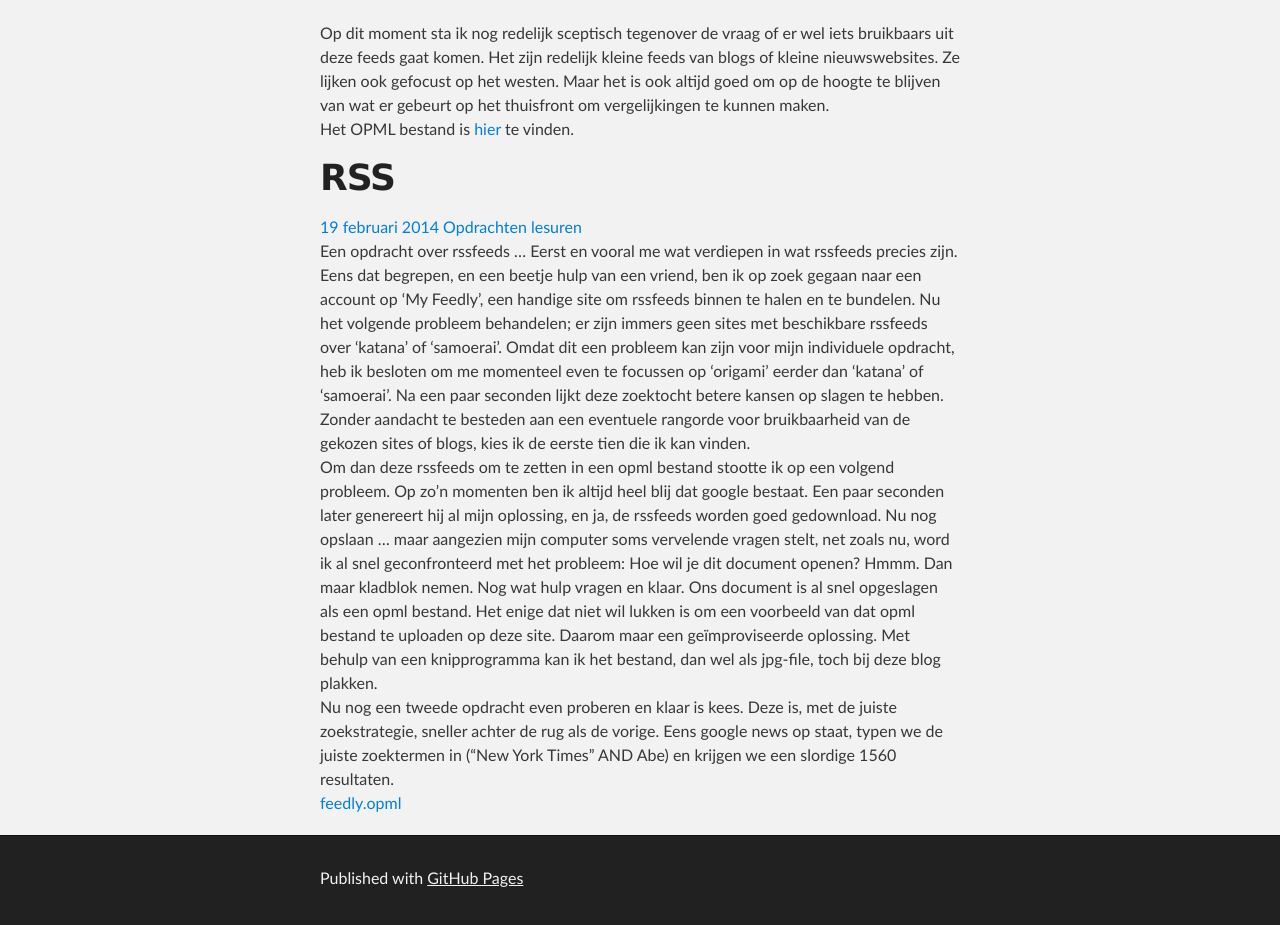
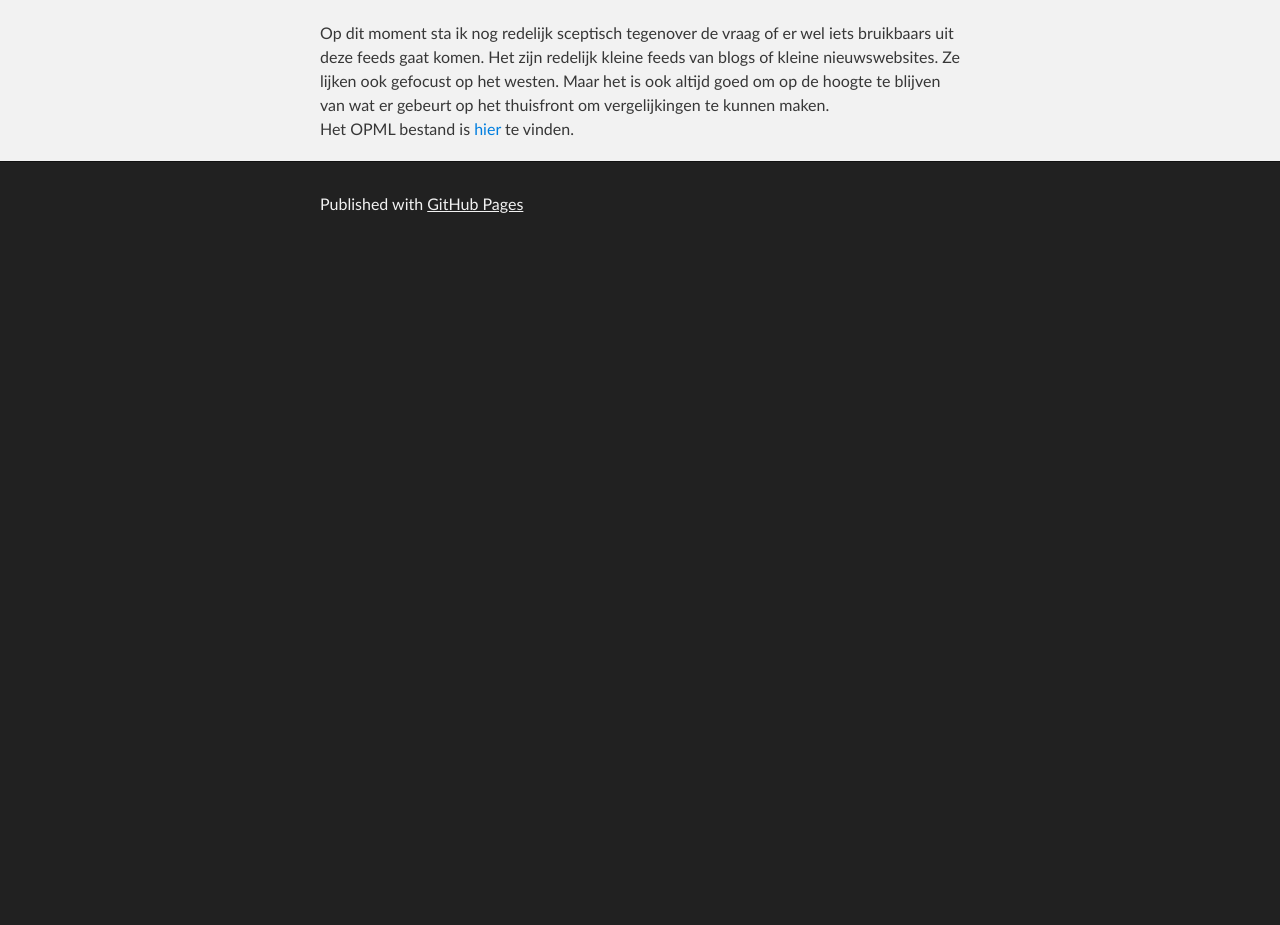
Before and after one commit to SammieWalschaerts/sammiewalschaerts.github.io, a plain HTML site: page index.html in a window 1280 px wide. Shown: the part 836-1761 px from the top of the page. After the commit the page ends 1087 px from the top, so only its background shows below. Drawn offline with Linux system fonts and the light colour scheme.

Commit message:
Update index.html

```diff
--- a/index.html
+++ b/index.html
@@ -44,22 +44,6 @@
           <div>Op dit moment sta ik nog redelijk sceptisch tegenover de vraag of er wel iets bruikbaars uit deze feeds gaat komen. Het zijn redelijk kleine feeds van blogs of kleine nieuwswebsites. Ze lijken ook gefocust op het westen. Maar het is ook altijd goed om op de hoogte te blijven van wat er gebeurt op het thuisfront om vergelijkingen te kunnen maken.</div>
           <div>Het OPML bestand is <a href="http://speedy.sh/D8ZQQ/feedly.opml">hier</a> te vinden.</div>
 
-          <h1>
-<a name="-rss-" class="anchor" href="#-rss-"><span class="octicon octicon-link"></span></a> RSS </h1>
-<a href="http://Jana88.github.io/19februari2014" title="Permalink to Bachelor Paper of niet?" rel="bookmark">19 februari 2014</a>
-<a href="http://Jana88.github.io/Opdrachtenles" title="Permalink to Bachelor Paper of niet?" rel="bookmark">Opdrachten lesuren</a>
-
-<div>
-
-<div>Een opdracht over rssfeeds … Eerst en vooral me wat verdiepen in wat rssfeeds precies zijn. Eens dat begrepen, en een beetje hulp van een vriend, ben ik op zoek gegaan naar een account op ‘My Feedly’, een handige site om rssfeeds binnen te halen en te bundelen. Nu het volgende probleem behandelen; er zijn immers geen sites met beschikbare rssfeeds over ‘katana’ of ‘samoerai’. Omdat dit een probleem kan zijn voor mijn individuele opdracht, heb ik besloten om me momenteel even te focussen op ‘origami’ eerder dan ‘katana’ of ‘samoerai’. Na een paar seconden lijkt deze zoektocht betere kansen op slagen te hebben. Zonder aandacht te besteden aan een eventuele rangorde voor bruikbaarheid van de gekozen sites of blogs, kies ik de eerste tien die ik kan vinden.
-<div> </div>
-<div>Om dan deze rssfeeds om te zetten in een opml bestand stootte ik op een volgend probleem. Op zo’n momenten ben ik altijd heel blij dat google bestaat. Een paar seconden later genereert hij al mijn oplossing, en ja, de rssfeeds worden goed gedownload. Nu nog opslaan … maar aangezien mijn computer soms vervelende vragen stelt, net zoals nu, word ik al snel geconfronteerd met het probleem: Hoe wil je dit document openen? Hmmm. Dan maar kladblok nemen. Nog wat hulp vragen en klaar. Ons document is al snel opgeslagen als een opml bestand. Het enige dat niet wil lukken is om een voorbeeld van dat opml bestand te uploaden op deze site. Daarom maar een geïmproviseerde oplossing. Met behulp van een knipprogramma kan ik het bestand, dan wel als jpg-file, toch bij deze blog plakken. </div>
-<div> </div>
-<div>Nu nog een tweede opdracht even proberen en klaar is kees. Deze is, met de juiste zoekstrategie, sneller achter de rug als de vorige. Eens google news op staat, typen we de juiste zoektermen in (“New York Times” AND Abe) en krijgen we een slordige 1560 resultaten.</div>
-<div> </div>
-<div> <a href="https://github.com/Encyfeestbende/Hermans_Jana/commit/05133c6efd5302b4a290a88c5223ee55bc191099">feedly.opml</a>
-</div>
-</div>
 
       </section>
     </div>
```
